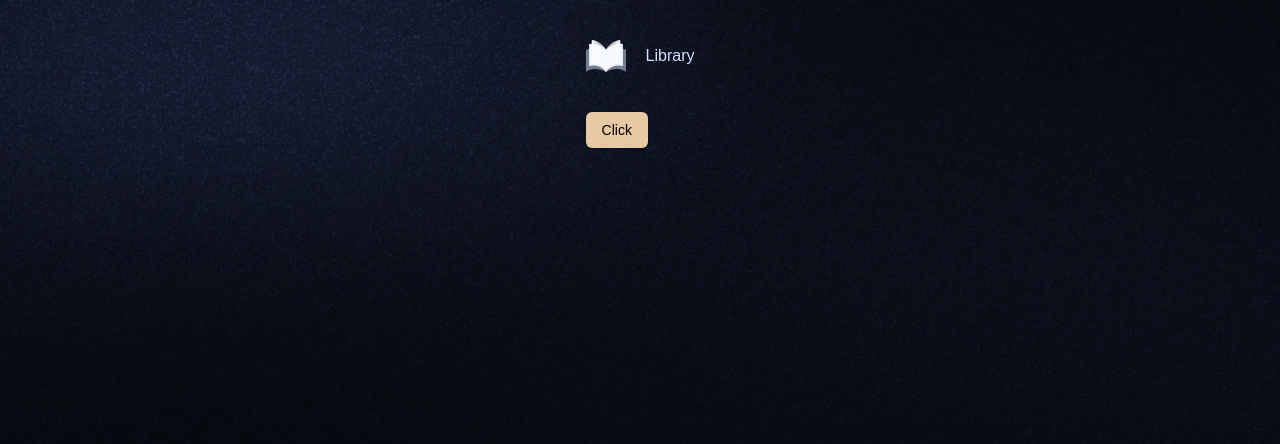
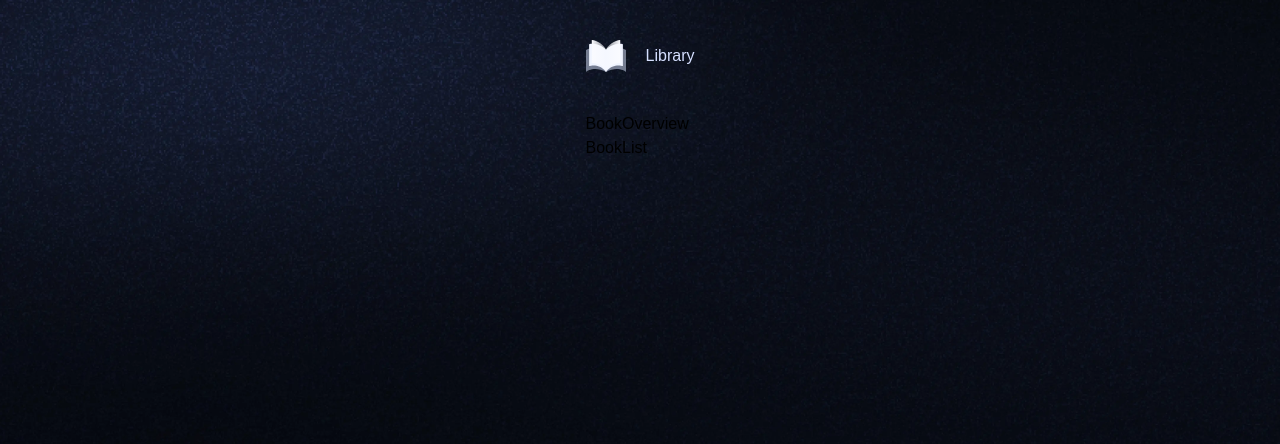
Before and after one commit to husen004/university-library, a Next.js app: page / in a window 1280 px wide. Shown: the top 444 px of the page. Built offline with nearby package versions, Linux system fonts and the light colour scheme; a web font is replaced by a local one.

Commit message:
component added

```diff
--- a/app/(root)/page.tsx
+++ b/app/(root)/page.tsx
@@ -1,9 +1,12 @@
+import BookList from '@/components/BookList'
+import BookOverview from '@/components/BookOverview'
 import { Button } from '@/components/ui/button'
 import React from 'react'
 
 const Home = () => (
   <>
-    <Button>Click</Button>
+    <BookOverview />
+    <BookList />
   </>
 )
 
--- /dev/null
+++ b/components/BookList.tsx
@@ -0,0 +1,9 @@
+import React from 'react'
+
+const BookList = () => {
+  return (
+    <div>BookList</div>
+  )
+}
+
+export default BookList
--- /dev/null
+++ b/components/BookOverview.tsx
@@ -0,0 +1,9 @@
+import React from 'react'
+
+const BookOverview = () => {
+  return (
+    <div>BookOverview</div>
+  )
+}
+
+export default BookOverview
```
